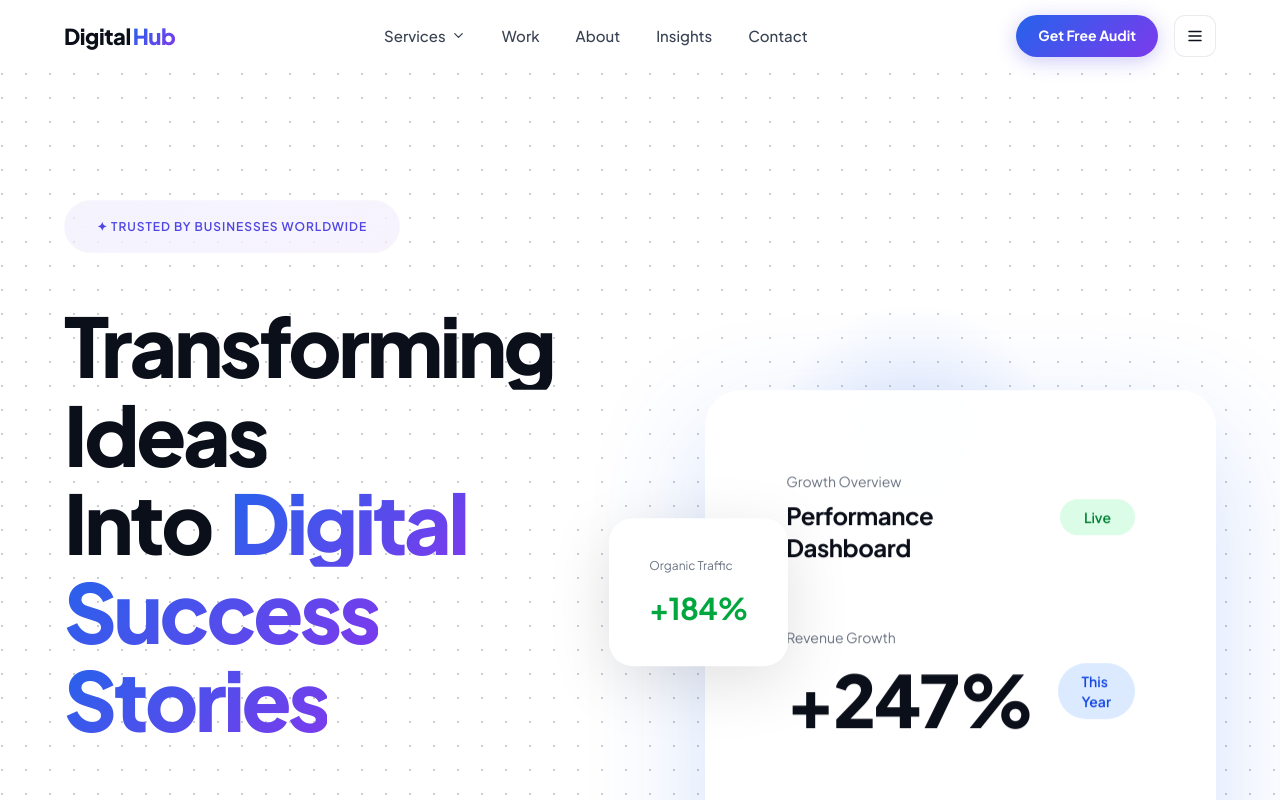
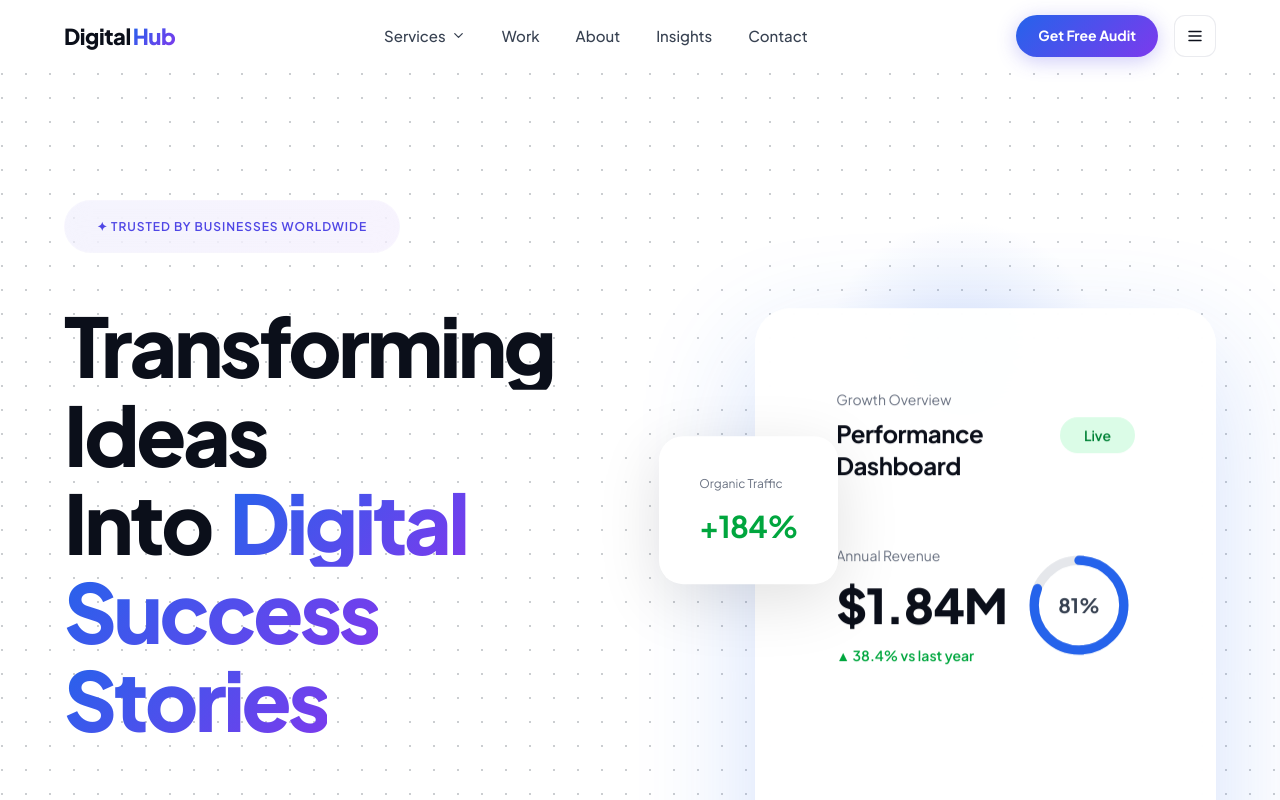
Before and after one commit to rahulmann212-del/digitalhub, a Next.js app: page / in a window 1280 px wide. Shown: the top 800 px of the page. Built offline with nearby package versions, Linux system fonts and the light colour scheme.

Commit message:
Improve service cards

```diff
--- a/components/sections/home/HeroSection.tsx
+++ b/components/sections/home/HeroSection.tsx
@@ -77,20 +77,60 @@ function HeroDashboard() {
         </div>
 
         {/* Revenue */}
-        <div className="mt-8">
+        <div className="mt-8 flex items-center justify-between">
+
+  <div>
     <p className="text-sm text-gray-500">
-            Revenue Growth
+      Annual Revenue
     </p>
 
-          <div className="mt-2 flex items-end gap-3">
-            <h2 className="text-6xl xl:text-7xl font-extrabold tracking-tight text-[#0B0F1A]">
-              +247%
+    <h2 className="mt-2 text-5xl font-extrabold text-[#0B0F1A]">
+      $1.84M
     </h2>
 
-            <span className="mb-2 rounded-full bg-blue-100 px-3 py-1 text-sm font-semibold text-blue-700">
-              This Year
+    <p className="mt-2 text-sm font-semibold text-green-600">
+      ▲ 38.4% vs last year
+    </p>
+  </div>
+
+  <div className="relative h-28 w-28">
+
+    <svg
+      viewBox="0 0 120 120"
+      className="h-full w-full -rotate-90"
+    >
+      <circle
+        cx="60"
+        cy="60"
+        r="48"
+        fill="none"
+        stroke="#E5E7EB"
+        strokeWidth="10"
+      />
+
+      <circle
+        cx="60"
+        cy="60"
+        r="48"
+        fill="none"
+        stroke="#2563EB"
+        strokeWidth="10"
+        strokeLinecap="round"
+        strokeDasharray="302"
+        strokeDashoffset="58"
+      />
+    </svg>
+
+    <div className="absolute inset-0 flex items-center justify-center">
+
+      <span className="text-xl font-bold">
+        81%
       </span>
+
     </div>
+
+  </div>
+
 </div>
 
         {/* Chart */}
```
Lines whose indentation alone changed are shown as unchanged.
